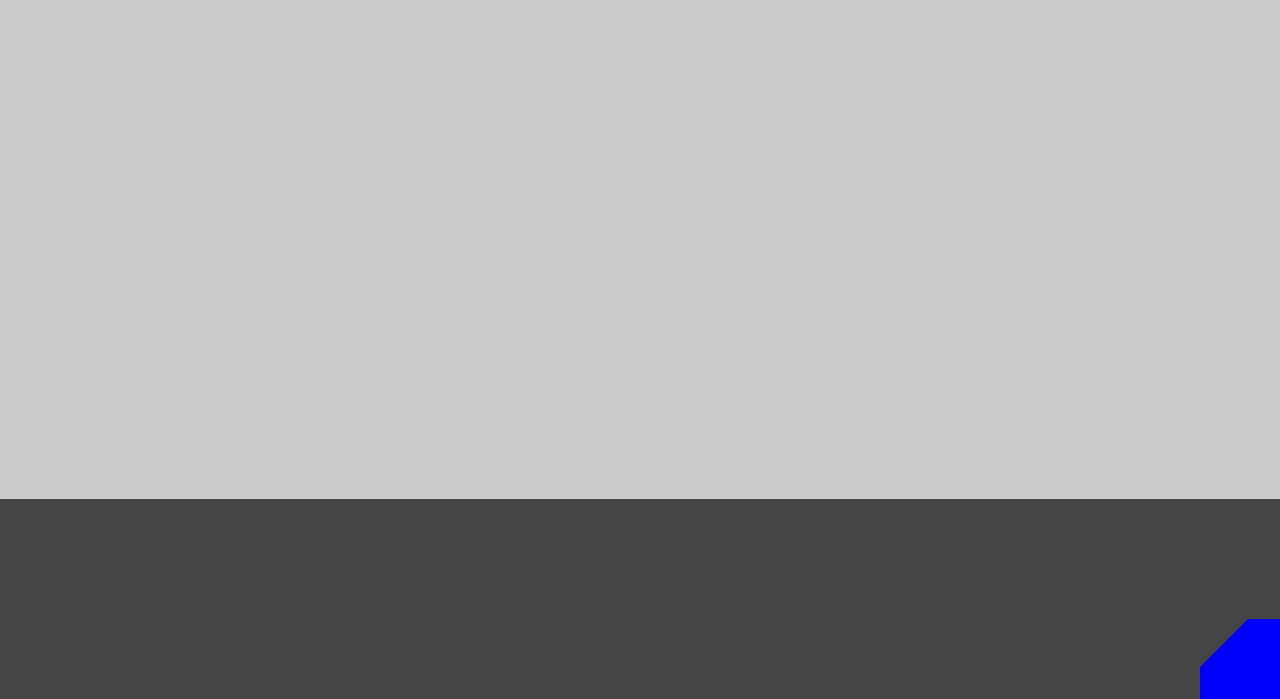
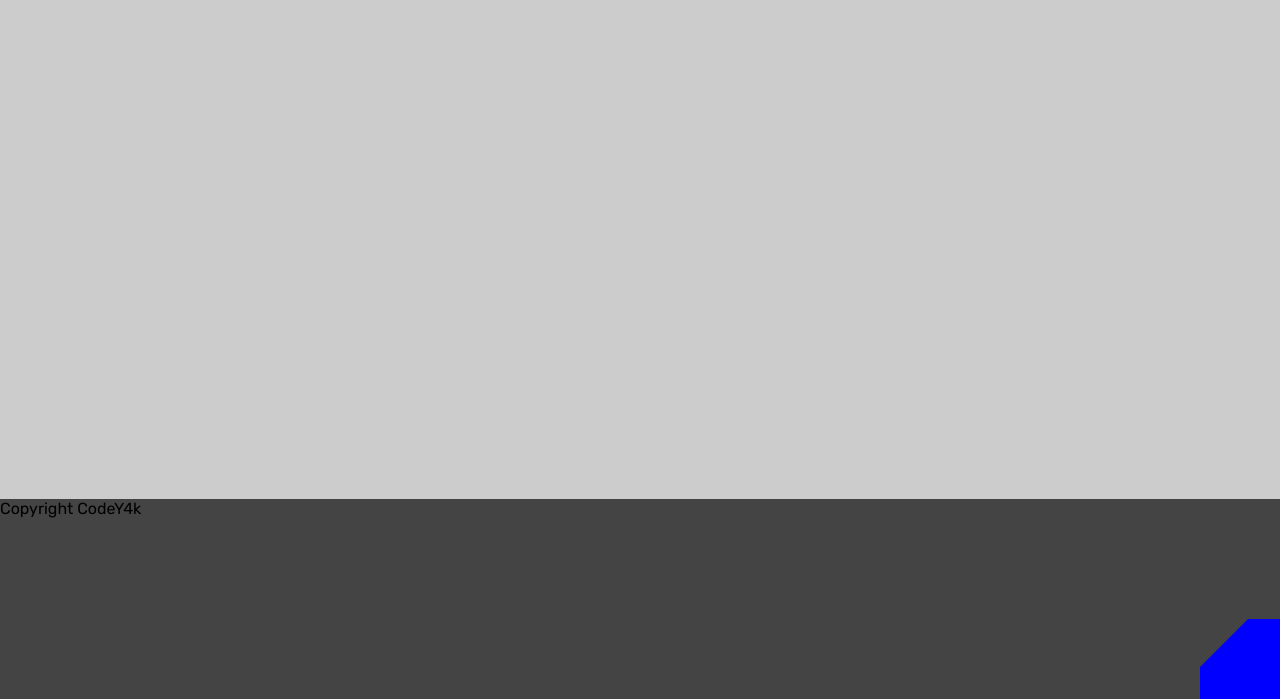
Before and after one commit to codey4k/fs4, a Symfony app: template templates/index/index.html.twig in a window 1280 px wide. Shown: the part 381-1080 px from the top of the page. Run offline with Twig, Linux system fonts and the light colour scheme; the template is opened without the code that fills it, so the values that code supplies are empty; some libraries are stand-ins or nearby versions.

Commit message:
update 16/06/2018

```diff
--- a/templates/index/index.html.twig
+++ b/templates/index/index.html.twig
@@ -23,7 +23,9 @@
 
     <main class="main"></main>
 
-    <footer class="footer"></footer>
+    <footer class="footer">
+        <p class="footer__copyright">Copyright CodeY4k</p>
+    </footer>
 </div>
 
 {% endblock %}
```
